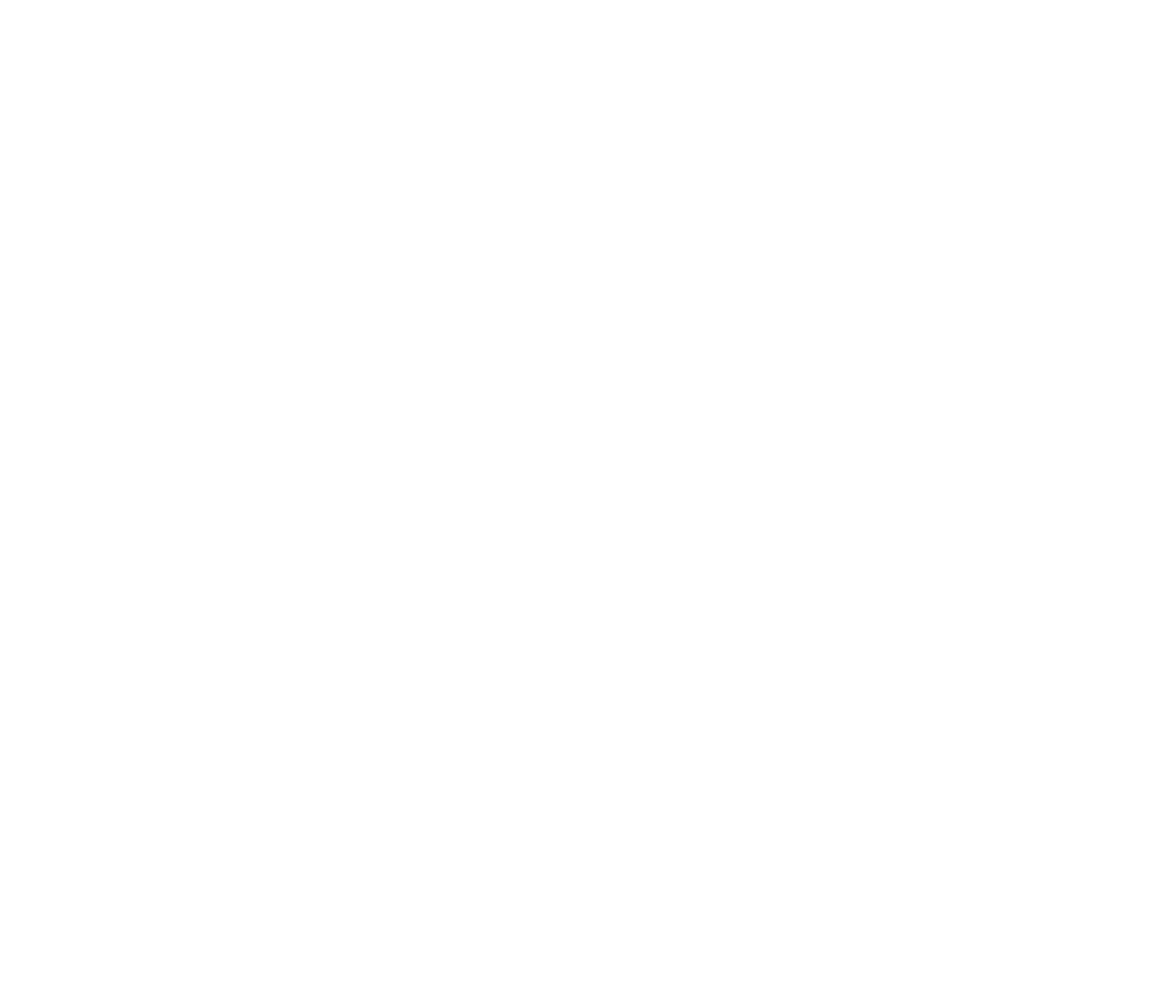
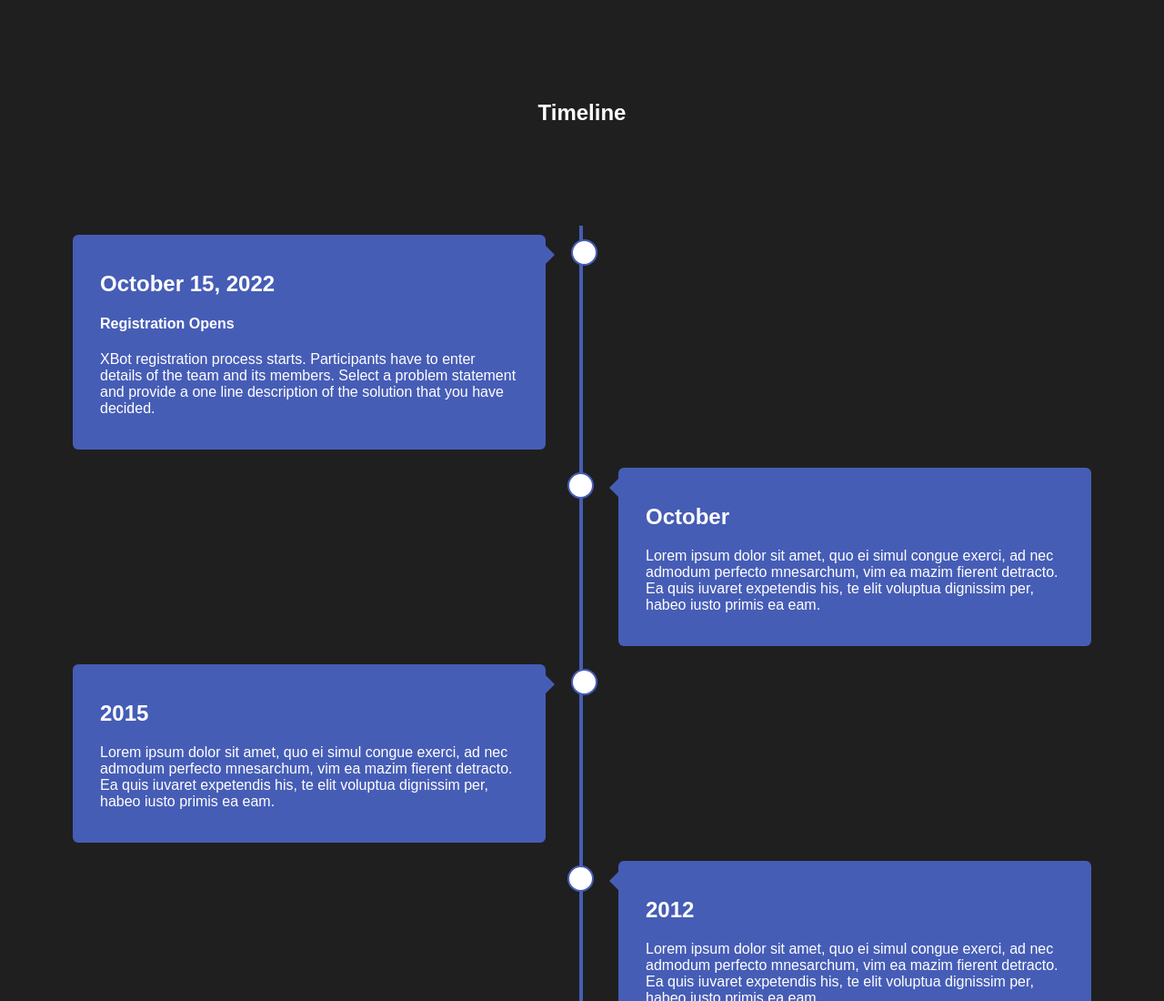
Before and after one commit to ajayexperion/Spectrum_teamProject, a plain HTML site: page Index.html in a window 1280 px wide. Shown: the top 1100 px of the page at 91% size. Before the commit the page ends 800 px from the top, so only its background shows below. Drawn offline with Linux system fonts and the light colour scheme.

Commit message:
Kiran section updated

```diff
--- /dev/null
+++ b/Css/style.css
@@ -0,0 +1,151 @@
+* {
+    box-sizing: border-box;
+  }
+
+  body {
+    /* background-color: white;
+    font-family: Helvetica, sans-serif; */
+
+    background-color: #1f1f1f;
+    font-family: sans-serif;
+    display: flex;
+    align-items: center;
+    justify-content: center;
+    /* height: 100vh; */
+    overflow-x: hidden;
+    margin: 0;
+  }
+  .heading{
+text-align: center;
+ padding: 30px;
+ margin: 60px;
+  }
+
+  /* The actual timeline (the vertical ruler) */
+  .timeline {
+    position: relative;
+    max-width: 1200px;
+    margin: 0 auto;
+  }
+
+  /* The actual timeline (the vertical ruler) */
+ .timeline::after {
+    content: '';
+    position: absolute;
+    width: 4px;
+    background-color: rgb(70, 93, 182);
+    top: 0;
+    bottom: 0;
+    left: 50%;
+    margin-left: -3px;
+  }
+  /* Container around content */
+  .container {
+    padding: 10px 40px;
+    position: relative;
+    background-color: inherit;
+    width: 50%;
+  }
+
+  /* The circles on the timeline */
+  .container::after {
+    content: '';
+    position: absolute;
+    width: 25px;
+    height: 25px;
+    right: -17px;
+    background-color: white;
+    border: 2px solid rgb(70, 93, 182);
+    top: 15px;
+    border-radius: 50%;
+    z-index: 1;
+  }
+
+  /* Place the container to the left */
+  .left {
+    left: 0;
+  }
+
+  /* Place the container to the right */
+  .right {
+    left: 50%;
+  }
+
+  /* Add arrows to the left container (pointing right) */
+  .left::before {
+    content: " ";
+    height: 0;
+    position: absolute;
+    top: 22px;
+    width: 0;
+    z-index: 1;
+    right: 30px;
+    border: medium solid;
+    border-width: 10px 0 10px 10px;
+    border-color: transparent transparent transparent rgb(70, 93, 182);
+  }
+
+  /* Add arrows to the right container (pointing left) */
+  .right::before {
+    content: " ";
+    height: 0;
+    position: absolute;
+    top: 22px;
+    width: 0;
+    z-index: 1;
+    left: 30px;
+    border: medium solid;
+    border-width: 10px 10px 10px 0;
+    border-color: transparent rgb(70, 93, 182) transparent transparent;
+  }
+
+  /* Fix the circle for containers on the right side */
+  .right::after {
+    left: -16px;
+  }
+
+  /* The actual content */
+  .content {
+    padding: 20px 30px;
+    background-color: rgb(70, 93, 182);
+    position: relative;
+    border-radius: 6px;
+  }
+
+
+  h1,h2,h3,h4,h5,h6,p{
+    color: white;
+  }
+
+  /* Media queries - Responsive timeline on screens less than 600px wide */
+  @media screen and (max-width: 600px) {
+    /* Place the timelime to the left */
+    .timeline::after {
+    left: 31px;
+    }
+
+    /* Full-width containers */
+    .container {
+    width: 100%;
+    padding-left: 70px;
+    padding-right: 25px;
+    }
+
+    /* Make sure that all arrows are pointing leftwards */
+    .container::before {
+    left: 60px;
+    border: medium solid white;
+    border-width: 10px 10px 10px 0;
+    border-color: transparent white transparent transparent;
+    }
+
+    /* Make sure all circles are at the same spot */
+    .left::after, .right::after {
+    left: 15px;
+    }
+
+    /* Make all right containers behave like the left ones */
+    .right {
+    left: 0%;
+    }
+  }
--- a/Index.html
+++ b/Index.html
@@ -5,8 +5,66 @@
     <meta http-equiv="X-UA-Compatible" content="IE=edge">
     <meta name="viewport" content="width=device-width, initial-scale=1.0">
     <title>Document</title>
+    <link rel="stylesheet" href="/Spectrum_teamProject/Css/style.css">
 </head>
 <body>
+    <!-- Kiran section starts -->
+    <section>
+        <div class="heading"><h1>Timeline</h1></div>
+        <div class="timeline">
 
+            <div class="container left">
+                <div class="content">
+                    <h2>October 15, 2022</h2>
+                    <h4>Registration Opens</h4>
+                    <p>XBot registration process starts.
+                        Participants have to enter details of the team and its members.
+                        Select a problem statement and provide a one line description of the solution that you have decided.</p>
+                </div>
+            </div>
+            <div class="container right">
+                <div class="content">
+                    <h2>October </h2>
+                    <p>Lorem ipsum dolor sit amet, quo ei simul congue exerci, ad nec admodum perfecto mnesarchum, vim ea
+                        mazim fierent detracto. Ea quis iuvaret expetendis his, te elit voluptua dignissim per, habeo iusto
+                        primis ea eam.</p>
+                </div>
+            </div>
+            <div class="container left">
+                <div class="content">
+                    <h2>2015</h2>
+                    <p>Lorem ipsum dolor sit amet, quo ei simul congue exerci, ad nec admodum perfecto mnesarchum, vim ea
+                        mazim fierent detracto. Ea quis iuvaret expetendis his, te elit voluptua dignissim per, habeo iusto
+                        primis ea eam.</p>
+                </div>
+            </div>
+            <div class="container right">
+                <div class="content">
+                    <h2>2012</h2>
+                    <p>Lorem ipsum dolor sit amet, quo ei simul congue exerci, ad nec admodum perfecto mnesarchum, vim ea
+                        mazim fierent detracto. Ea quis iuvaret expetendis his, te elit voluptua dignissim per, habeo iusto
+                        primis ea eam.</p>
+                </div>
+            </div>
+            <div class="container left">
+                <div class="content">
+                    <h2>2011</h2>
+                    <p>Lorem ipsum dolor sit amet, quo ei simul congue exerci, ad nec admodum perfecto mnesarchum, vim ea
+                        mazim fierent detracto. Ea quis iuvaret expetendis his, te elit voluptua dignissim per, habeo iusto
+                        primis ea eam.</p>
+                </div>
+            </div>
+            <div class="container right">
+                <div class="content">
+                    <h2>2007</h2>
+                    <p>Lorem ipsum dolor sit amet, quo ei simul congue exerci, ad nec admodum perfecto mnesarchum, vim ea
+                        mazim fierent detracto. Ea quis iuvaret expetendis his, te elit voluptua dignissim per, habeo iusto
+                        primis ea eam.</p>
+                </div>
+            </div>
+        </div>
+
+    </section>
+    <!-- Kiran section ends -->
 </body>
 </html>
```
